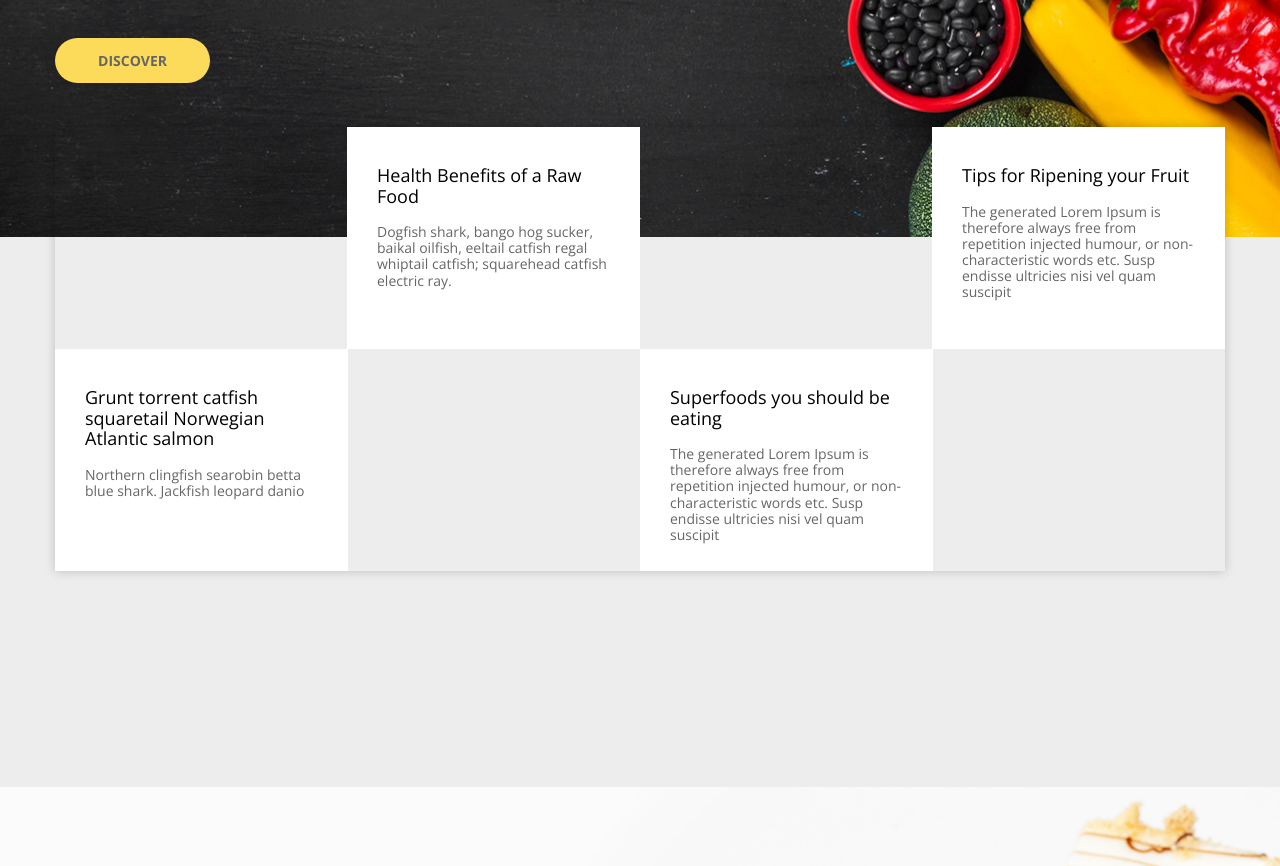
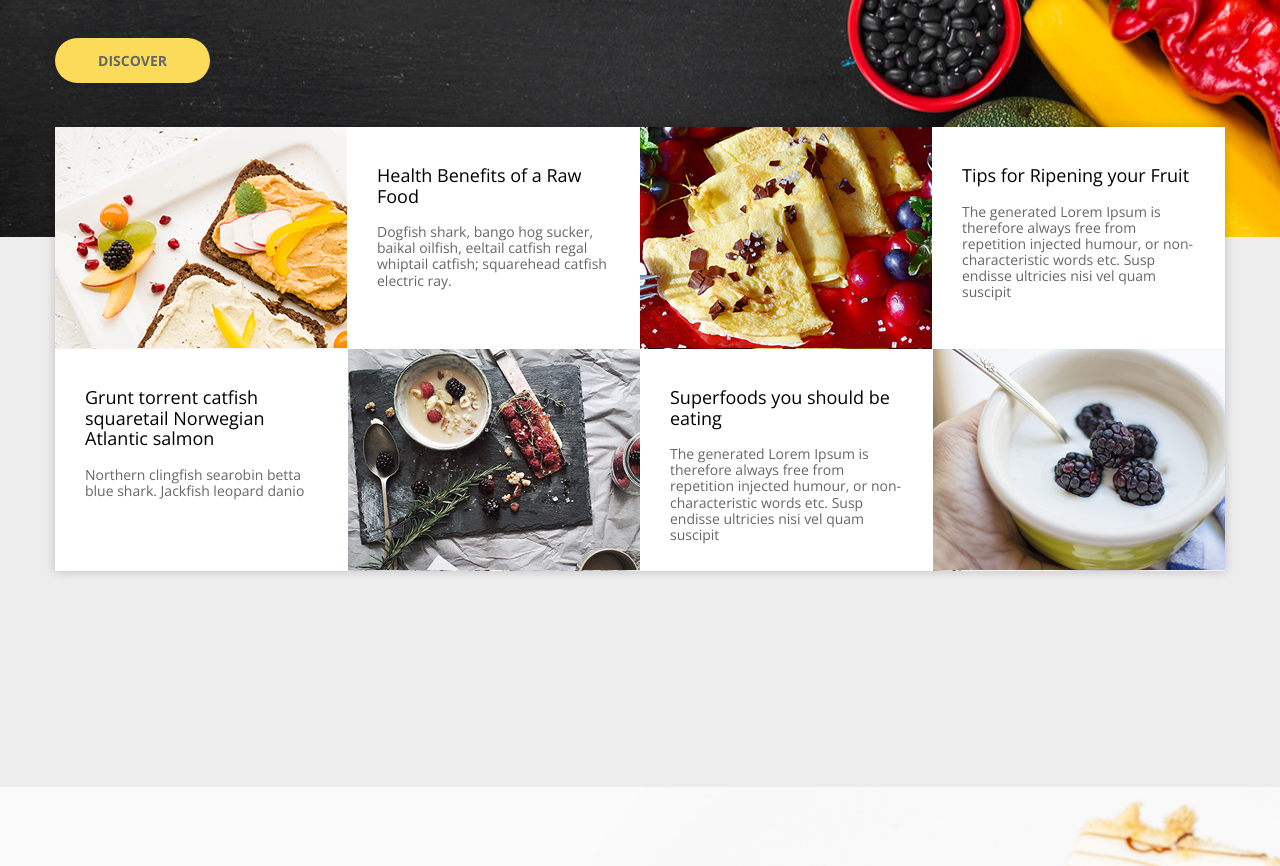
Before and after one commit to nadyawyn/organicfood, a website: page src/index.html in a window 1280 px wide. Shown: the part 3200-4066 px from the top of the page. Drawn offline with nearby package versions, Linux system fonts and the light colour scheme; files that its build step writes are made by us from their sources; files whose address does not match are found by name.

Commit message:
Fixed img paths in Tips

```diff
--- a/src/sass/blocks/_tips.scss
+++ b/src/sass/blocks/_tips.scss
@@ -32,22 +32,22 @@
 
 		&_1 {
 			.tips__grid-img {
-				background: url(../../img/agro_perfect/001.jpg);
+				background: url(../img/agro_perfect/001.jpg);
 			}
 		}
 		&_2 {
 			.tips__grid-img {
-				background: url(../../img/agro_perfect/002.jpg);
+				background: url(../img/agro_perfect/002.jpg);
 			}
 		}
 		&_3 {
 			.tips__grid-img {
-				background: url(../../img/agro_perfect/003.jpg);
+				background: url(../img/agro_perfect/003.jpg);
 			}
 		}
 		&_4 {
 			.tips__grid-img {
-				background: url(../../img/agro_perfect/004.jpg);
+				background: url(../img/agro_perfect/004.jpg);
 			}
 		}
 	}
```
Also changed, not shown: dist/css/style.min.css.
